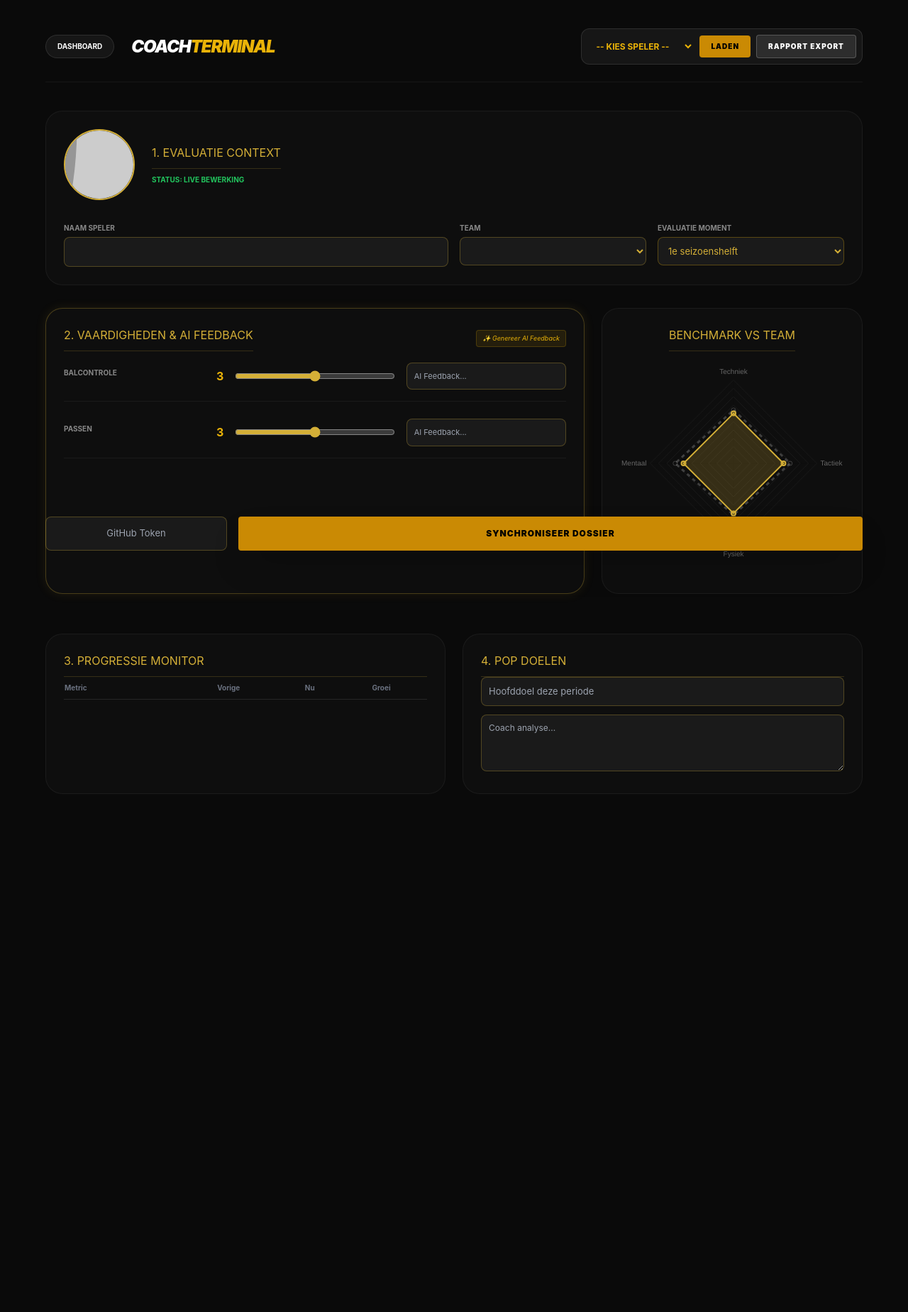
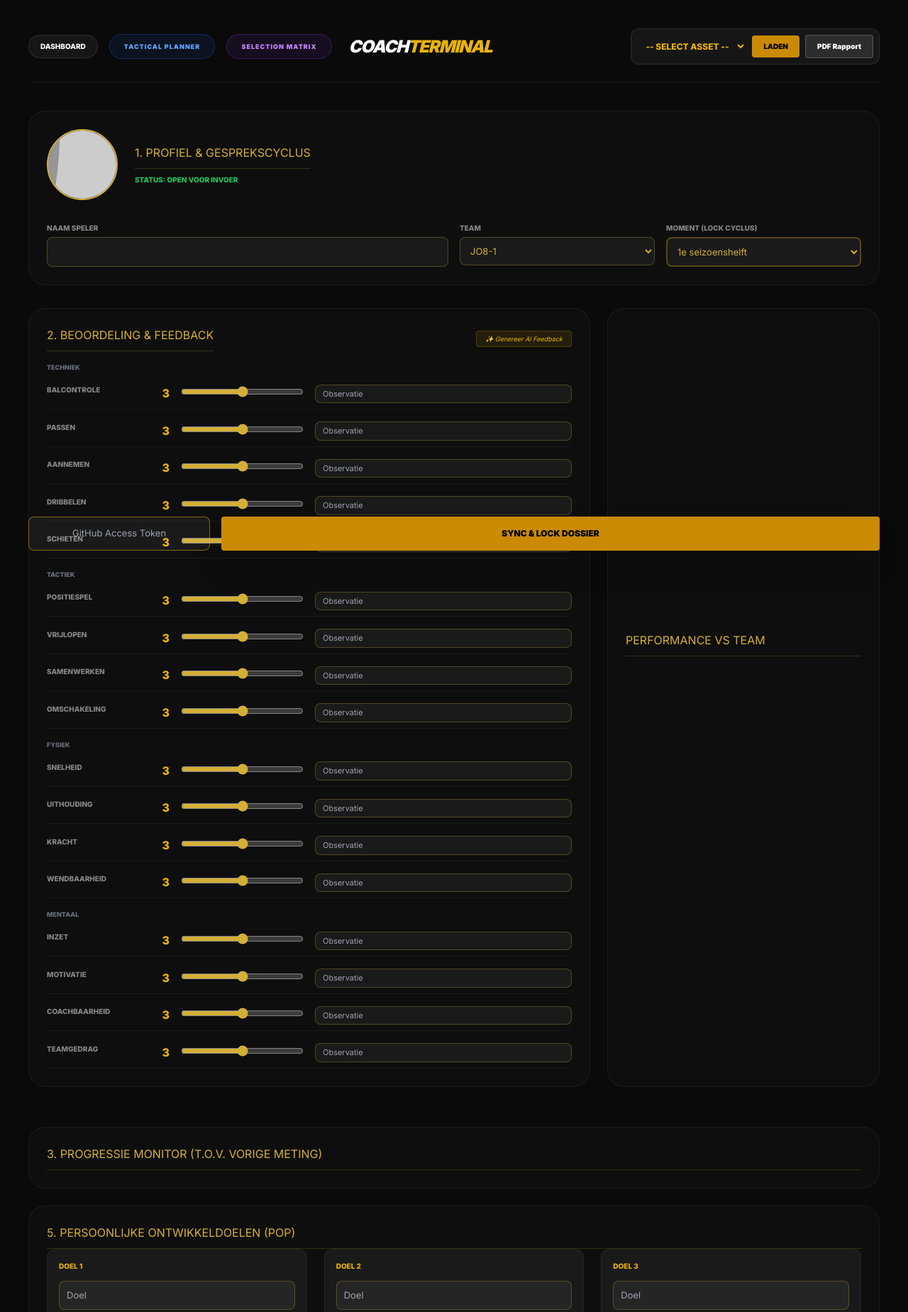
Before and after one commit to playbetter2021/sport-dashboard, a plain HTML site: page coach.html in a window 1280 px wide. Shown: the top 1849 px of the page at 71% size. Before the commit the page ends 1263 px from the top, so only its background shows below. Drawn offline with nearby package versions, Linux system fonts and the light colour scheme; placeholder pictures from the web are drawn by us.

Commit message:
Update coach.html

```diff
--- a/coach.html
+++ b/coach.html
@@ -7,35 +7,38 @@
     <script src="https://cdnjs.cloudflare.com/ajax/libs/jspdf/2.5.1/jspdf.umd.min.js"></script>
     <script src="https://cdnjs.cloudflare.com/ajax/libs/html2canvas/1.4.1/html2canvas.min.js"></script>
     <script src="https://cdn.jsdelivr.net/npm/chart.js"></script>
-
+    <link href="https://fonts.googleapis.com/css2?family=Inter:wght@400;600;800;900&display=swap" rel="stylesheet">
     <style>
-        :root { --gold: #D4AF37; --obsidian: #0a0a0a; --accent: #22c55e; }
-        body { background-color: var(--obsidian); color: #e5e5e5; font-family: 'Inter', sans-serif; padding-bottom: 140px; }
-        .input-luxe { background: rgba(255,255,255,0.05); border: 1px solid rgba(212,175,55,0.3); color: var(--gold); padding: 10px; border-radius: 8px; width: 100%; font-size: 13px; outline: none; transition: 0.2s; }
+        :root { --gold: #D4AF37; --obsidian: #0a0a0a; }
+        body { background-color: var(--obsidian); color: #e5e5e5; font-family: 'Inter', sans-serif; padding-bottom: 150px; }
+        .input-luxe { background: rgba(255,255,255,0.05); border: 1px solid rgba(212,175,55,0.3); color: var(--gold); padding: 10px; border-radius: 8px; width: 100%; font-size: 13px; outline: none; }
         .input-luxe:focus { border-color: var(--gold); background: rgba(212,175,55,0.1); }
-        .section-card { background: rgba(255,255,255,0.02); border: 1px solid rgba(255,255,255,0.05); padding: 25px; border-radius: 1.5rem; margin-bottom: 2rem; position: relative; }
+        .section-card { background: rgba(255,255,255,0.02); border: 1px solid rgba(255,255,255,0.05); padding: 25px; border-radius: 1.5rem; margin-bottom: 2rem; }
         label { font-size: 10px; text-transform: uppercase; color: #888; font-weight: bold; margin-bottom: 5px; display: block; }
         h3 { font-size: 11px; color: var(--gold); text-transform: uppercase; border-bottom: 1px solid rgba(212, 175, 55, 0.2); padding-bottom: 10px; margin-bottom: 20px; font-weight: 900; }
         .slider-gold { accent-color: var(--gold); cursor: pointer; width: 100%; }
         .preview-photo { width: 100px; height: 100px; border-radius: 50%; border: 2px solid var(--gold); object-fit: cover; background: #111; }
-        .btn-action { transition: all 0.2s; font-weight: 900; text-transform: uppercase; font-size: 10px; letter-spacing: 1px; }
-        .btn-action:hover { transform: translateY(-2px); }
-        .ai-glow { box-shadow: 0 0 15px rgba(212, 175, 55, 0.1); border: 1px solid rgba(212, 175, 55, 0.3); }
-        .diff-pos { color: #22c55e; }
-        .diff-neg { color: #ef4444; }
+        .nav-link { font-size: 9px; font-weight: 900; text-transform: uppercase; letter-spacing: 1px; padding: 10px 20px; border-radius: 50px; transition: 0.3s; }
+        .nav-blue { background: rgba(37, 99, 235, 0.1); color: #60a5fa; border: 1px solid rgba(37, 99, 235, 0.3); }
+        .nav-purple { background: rgba(147, 51, 234, 0.1); color: #c084fc; border: 1px solid rgba(147, 51, 234, 0.3); }
+        .diff-pos { color: #22c55e; font-weight: bold; }
+        .diff-neg { color: #ef4444; font-weight: bold; }
+        @media print { .no-print { display: none; } }
     </style>
 </head>
 <body class="p-6 md:p-10">
-    <div id="capture-area" class="max-w-6xl mx-auto">
+    <div id="capture-area" class="max-w-7xl mx-auto">
         <header class="flex flex-col md:flex-row justify-between items-center mb-10 border-b border-white/5 pb-6 gap-4 no-print">
             <div class="flex items-center gap-4">
                 <a href="index.html" class="bg-white/5 hover:bg-white/10 text-white px-4 py-2 rounded-full text-[10px] font-bold uppercase transition border border-white/10">Dashboard</a>
+                <a href="planner.html" class="nav-link nav-blue">Tactical Planner</a>
+                <a href="comparison.html" class="nav-link nav-purple">Selection Matrix</a>
                 <h1 class="text-2xl font-black italic text-white uppercase tracking-tighter ml-2">COACH<span class="text-yellow-500">TERMINAL</span></h1>
             </div>
             <div class="flex items-center gap-2 bg-white/5 p-2 rounded-xl border border-white/10">
                 <select id="assetSearch" class="bg-transparent outline-none cursor-pointer min-w-[150px] p-2 text-yellow-500 text-xs font-bold"></select>
-                <button id="loadBtn" class="bg-yellow-600 text-black px-4 py-2 rounded text-[10px] btn-action">Laden</button>
-                <button type="button" onclick="generatePDF()" class="bg-white/10 text-white px-4 py-2 rounded text-[10px] btn-action border border-white/20">Rapport Export</button>
+                <button id="loadBtn" class="bg-yellow-600 text-black px-4 py-2 rounded text-[10px] font-black uppercase hover:bg-yellow-400 transition">Laden</button>
+                <button type="button" onclick="generatePDF()" class="bg-white/10 text-white px-4 py-2 rounded text-[10px] font-black border border-white/20">PDF Rapport</button>
             </div>
         </header>
 
@@ -44,70 +47,73 @@
                 <div class="flex items-center gap-6 mb-8">
                     <img id="pPreviewImg" class="preview-photo" src="https://via.placeholder.com/150/0a0a0a/D4AF37?text=?" alt="Preview">
                     <div>
-                        <h3>1. Evaluatie Context</h3>
+                        <h3>1. Profiel & Gesprekscyclus</h3>
                         <p id="coachIdent" class="text-[9px] text-gray-500 uppercase font-bold tracking-widest italic"></p>
-                        <div id="statusBadge" class="mt-2 text-[10px] font-bold text-green-500 uppercase">Status: Live Bewerking</div>
+                        <div id="statusBadge" class="mt-2 text-[10px] font-bold text-green-500 uppercase">Status: Open voor invoer</div>
                     </div>
                 </div>
                 <div class="grid grid-cols-2 md:grid-cols-4 gap-4">
-                    <div class="md:col-span-2"><label>Naam Speler</label><input type="text" id="pName" class="input-luxe font-bold"></div>
+                    <div class="md:col-span-2"><label>Naam Speler</label><input type="text" id="pName" class="input-luxe font-bold" required></div>
                     <div><label>Team</label><select id="pTeam" class="input-luxe"></select></div>
                     <div>
-                        <label>Evaluatie Moment</label>
-                        <select id="pPeriod" class="input-luxe border border-yellow-500/30" onchange="window.handlePeriodChange()">
+                        <label>Moment (Lock Cyclus)</label>
+                        <select id="pPeriod" class="input-luxe border-2 border-yellow-500/30" onchange="checkLockStatus()">
                             <option value="1e seizoenshelft">1e seizoenshelft</option>
                             <option value="2e seizoenshelft">2e seizoenshelft</option>
-                            <option value="Eindbeoordeling">Eindbeoordeling</option>
+                            <option value="Eindgesprek">Eindbeoordeling / Eindgesprek</option>
                         </select>
                     </div>
                 </div>
             </div>
 
             <div class="grid grid-cols-1 lg:grid-cols-3 gap-6">
-                <div class="lg:col-span-2 section-card ai-glow">
+                <div class="lg:col-span-2 section-card">
                     <div class="flex justify-between items-center mb-4">
-                        <h3>2. Vaardigheden & AI Feedback</h3>
-                        <button type="button" onclick="generateAIFeedback()" class="text-[9px] bg-yellow-500/10 text-yellow-500 px-2 py-1 rounded border border-yellow-500/20 italic no-print">✨ Genereer AI Feedback</button>
+                        <h3>2. Beoordeling & Feedback</h3>
+                        <button type="button" onclick="generateAIFeedback()" class="text-[9px] bg-yellow-500/10 text-yellow-500 px-3 py-1 rounded border border-yellow-500/20 italic no-print">✨ Genereer AI Feedback</button>
                     </div>
-                    <div class="space-y-6">
-                        <div class="grid grid-cols-1 md:grid-cols-3 gap-4 items-center border-b border-white/5 pb-4">
-                            <div class="flex justify-between"><label>Balcontrole</label><span id="v_bal" class="text-yellow-500 font-bold">3</span></div>
-                            <input type="range" id="s_bal" min="1" max="5" value="3" class="slider-gold rating-input" oninput="v_bal.innerText=this.value">
-                            <input type="text" id="o_bal" placeholder="AI Feedback..." class="input-luxe text-[11px] ai-field">
-                        </div>
-                        <div class="grid grid-cols-1 md:grid-cols-3 gap-4 items-center border-b border-white/5 pb-4">
-                            <div class="flex justify-between"><label>Passen</label><span id="v_pas" class="text-yellow-500 font-bold">3</span></div>
-                            <input type="range" id="s_pas" min="1" max="5" value="3" class="slider-gold rating-input" oninput="v_pas.innerText=this.value">
-                            <input type="text" id="o_pas" placeholder="AI Feedback..." class="input-luxe text-[11px] ai-field">
+                    <div class="space-y-4" id="skillContainer">
                         </div>
                 </div>
-                </div>
-                <div class="section-card flex flex-col items-center">
-                    <h3>Benchmark vs Team</h3>
+                <div class="section-card flex flex-col items-center justify-center benchmark-card">
+                    <h3 class="w-full">Performance vs Team</h3>
                     <canvas id="radarChart"></canvas>
                 </div>
             </div>
 
-            <div class="grid grid-cols-1 lg:grid-cols-2 gap-6">
             <div class="section-card">
-                    <h3>3. Progressie Monitor</h3>
-                    <table class="w-full text-[10px]">
-                        <thead><tr class="text-gray-500 border-b border-white/10"><th class="text-left py-2">Metric</th><th>Vorige</th><th>Nu</th><th>Groei</th></tr></thead>
-                        <tbody id="comparisonTableBody"></tbody>
-                    </table>
+                <h3>3. Progressie Monitor (t.o.v. Vorige Meting)</h3>
+                <div id="progressContainer" class="grid grid-cols-1 md:grid-cols-2 lg:grid-cols-4 gap-4">
                     </div>
+            </div>
+
             <div class="section-card">
-                    <h3>4. POP Doelen</h3>
-                    <div class="space-y-3">
-                        <input type="text" id="g1" placeholder="Hoofddoel deze periode" class="input-luxe">
-                        <textarea id="pGrowth" class="input-luxe h-20 text-xs" placeholder="Coach analyse..."></textarea>
+                <h3>5. Persoonlijke Ontwikkeldoelen (POP)</h3>
+                <div class="grid grid-cols-1 md:grid-cols-3 gap-6">
+                    <div class="space-y-2 p-4 bg-white/5 rounded-xl border border-white/5">
+                        <label class="text-yellow-500">Doel 1</label>
+                        <input type="text" id="g1" placeholder="Doel" class="input-luxe mb-2">
+                        <textarea id="a1" placeholder="Acties / Training" class="input-luxe h-16 text-xs mb-2"></textarea>
+                        <input type="text" id="t1" placeholder="Tijdspad" class="input-luxe text-xs">
+                    </div>
+                    <div class="space-y-2 p-4 bg-white/5 rounded-xl border border-white/5">
+                        <label class="text-yellow-500">Doel 2</label>
+                        <input type="text" id="g2" placeholder="Doel" class="input-luxe mb-2">
+                        <textarea id="a2" placeholder="Acties / Training" class="input-luxe h-16 text-xs mb-2"></textarea>
+                        <input type="text" id="t2" placeholder="Tijdspad" class="input-luxe text-xs">
+                    </div>
+                    <div class="space-y-2 p-4 bg-white/5 rounded-xl border border-white/5">
+                        <label class="text-yellow-500">Doel 3</label>
+                        <input type="text" id="g3" placeholder="Doel" class="input-luxe mb-2">
+                        <textarea id="a3" placeholder="Acties / Training" class="input-luxe h-16 text-xs mb-2"></textarea>
+                        <input type="text" id="t3" placeholder="Tijdspad" class="input-luxe text-xs">
                     </div>
                 </div>
             </div>
 
             <div class="save-bar flex gap-4 sticky bottom-6 z-50 no-print">
-                <input type="password" id="ghToken" placeholder="GitHub Token" class="input-luxe md:w-64 text-center">
-                <button type="submit" id="saveBtn" class="bg-yellow-600 text-black font-black px-12 py-4 rounded uppercase text-xs btn-action flex-1 shadow-2xl hover:bg-yellow-400">Synchroniseer Dossier</button>
+                <input type="password" id="ghToken" placeholder="GitHub Access Token" class="input-luxe md:w-64 text-center border-yellow-500/50">
+                <button type="submit" id="saveBtn" class="bg-yellow-600 text-black font-black px-12 py-4 rounded uppercase text-xs flex-1 shadow-2xl hover:bg-yellow-400">Sync & Lock Dossier</button>
             </div>
         </form>
     </div>
@@ -118,89 +124,98 @@
         const currentUser = JSON.parse(sessionStorage.getItem('elite_user'));
         let radarChart, allPlayers = [], currentPlayer = null;
 
-        // 1. AI FEEDBACK ENGINE
-        window.generateAIFeedback = function() {
-            const metrics = [
-                { id: 'bal', label: 'balcontrole', pos: 'Heel balvast, goed gevoel voor de bal.', neg: 'Focus op eerste aanname en controle onder druk.' },
-                { id: 'pas', label: 'passing', pos: 'Strakke passing, ziet de vrije man goed.', neg: 'Werk aan balsnelheid en passing met links.' }
-            ];
-
-            metrics.forEach(m => {
-                const val = parseInt(document.getElementById('s_' + m.id).value);
-                const feedbackField = document.getElementById('o_' + m.id);
-                if (val >= 4) feedbackField.value = m.pos;
-                else if (val <= 2) feedbackField.value = m.neg;
-                else feedbackField.value = "Stabiel niveau, werk aan details voor de volgende stap.";
-            });
-            alert("✨ AI Feedback gegenereerd op basis van scores.");
+        const skillKeys = {
+            'Techniek': ['bal', 'pas', 'aan', 'drib', 'schot'],
+            'Tactiek': ['posi', 'vrij', 'sam', 'oms'],
+            'Fysiek': ['sne', 'uit', 'kra', 'wen'],
+            'Mentaal': ['inz', 'mot', 'coa', 'tea']
         };
 
-        // 2. RADAR & BENCHMARK
-        function initRadar() {
-            const ctx = document.getElementById('radarChart');
-            radarChart = new Chart(ctx, {
-                type: 'radar',
-                data: {
-                    labels: ['Techniek', 'Tactiek', 'Fysiek', 'Mentaal'],
-                    datasets: [
-                        { label: 'Speler', data: [3, 3, 3, 3], backgroundColor: 'rgba(212, 175, 55, 0.2)', borderColor: '#D4AF37', borderWidth: 2 },
-                        { label: 'Team', data: [3.2, 3.4, 3.1, 3.5], backgroundColor: 'transparent', borderColor: 'rgba(255,255,255,0.2)', borderDash: [5, 5] }
-                    ]
-                },
-                options: { scales: { r: { min: 0, max: 5, grid: { color: 'rgba(255,255,255,0.05)' }, pointLabels: { color: '#666' }, ticks: { display: false } } }, plugins: { legend: { display: false } } }
+        const skillLabels = {
+            bal: 'Balcontrole', pas: 'Passen', aan: 'Aannemen', drib: 'Dribbelen', schot: 'Schieten',
+            posi: 'Positiespel', vrij: 'Vrijlopen', sam: 'Samenwerken', oms: 'Omschakeling',
+            sne: 'Snelheid', uit: 'Uithouding', kra: 'Kracht', wen: 'Wendbaarheid',
+            inz: 'Inzet', mot: 'Motivatie', coa: 'Coachbaarheid', tea: 'Teamgedrag'
+        };
+
+        function generateFields() {
+            const container = document.getElementById('skillContainer');
+            Object.keys(skillKeys).forEach(cat => {
+                const catTitle = document.createElement('h4');
+                catTitle.className = "text-[9px] text-gray-500 uppercase font-bold mt-4 mb-2";
+                catTitle.innerText = cat;
+                container.appendChild(catTitle);
+
+                skillKeys[cat].forEach(key => {
+                    const row = document.createElement('div');
+                    row.className = "grid grid-cols-1 md:grid-cols-12 gap-4 items-center border-b border-white/5 pb-2 mb-2";
+                    row.innerHTML = `
+                        <div class="md:col-span-3 flex justify-between"><label class="mb-0">${skillLabels[key]}</label><span id="v_${key}" class="text-yellow-500 font-bold">3</span></div>
+                        <div class="md:col-span-3"><input type="range" id="s_${key}" min="1" max="5" value="3" class="slider-gold rating-input" oninput="v_${key}.innerText=this.value"></div>
+                        <div class="md:col-span-6"><input type="text" id="o_${key}" placeholder="Observatie" class="input-luxe py-1 text-[11px]"></div>
+                    `;
+                    container.appendChild(row);
+                });
             });
         }
 
-        // 3. PROGRESSIE & LIVE UPDATES
-        function syncData() {
-            const tbody = document.getElementById('comparisonTableBody');
-            tbody.innerHTML = '';
-            ['bal', 'pas'].forEach(m => {
-                const cur = parseInt(document.getElementById('s_' + m).value);
-                const prev = currentPlayer?.ratings?.[m] || 3;
-                const diff = cur - prev;
-                tbody.innerHTML += `<tr><td class="py-2 text-gray-400 uppercase font-bold">${m}</td><td>${prev}</td><td class="text-yellow-500 font-black">${cur}</td><td class="${diff >= 0 ? 'text-green-500' : 'text-red-500'}">${diff > 0 ? '+' : ''}${diff}</td></tr>`;
+        window.generateAIFeedback = function() {
+            Object.keys(skillLabels).forEach(key => {
+                const val = parseInt(document.getElementById('s_'+key).value);
+                const field = document.getElementById('o_'+key);
+                if (val >= 4) field.value = "Uitmuntend niveau, behoud deze intensiteit.";
+                else if (val <= 2) field.value = "Aandachtspunt: Focus op basistechniek en herhaling.";
+                else field.value = "Voldoende basis, werk aan details voor de volgende stap.";
             });
-            radarChart.data.datasets[0].data = [ (parseInt(document.getElementById('s_bal').value)+parseInt(document.getElementById('s_pas').value))/2, 3, 3, 3 ];
-            radarChart.update();
-        }
+            alert("✨ AI Feedback gegenereerd op basis van huidige scores.");
+        };
 
-        // 4. PDF RAPPORT
+        window.checkLockStatus = function() {
+            if (!currentPlayer) return;
+            const period = document.getElementById('pPeriod').value;
+            const isLocked = (currentUser.role !== 'admin' && currentPlayer.history && currentPlayer.history[period]);
+            const badge = document.getElementById('statusBadge');
+
+            document.querySelectorAll('input, textarea, select').forEach(el => {
+                if(!['assetSearch', 'pPeriod', 'ghToken', 'loadBtn'].includes(el.id)) el.disabled = isLocked;
+            });
+
+            badge.innerText = isLocked ? `STATUS: GELOCKED (${period})` : "STATUS: OPEN VOOR INVOER";
+            badge.className = isLocked ? "mt-2 text-[10px] font-bold text-red-500 uppercase" : "mt-2 text-[10px] font-bold text-green-500 uppercase";
+        };
+
         window.generatePDF = async function() {
             const { jsPDF } = window.jspdf;
             const doc = new jsPDF('p', 'mm', 'a4');
             const capture = document.getElementById('capture-area');
-            const noPrint = document.querySelectorAll('.no-print');
-            noPrint.forEach(el => el.style.display = 'none');
-
             html2canvas(capture, { backgroundColor: '#0a0a0a', scale: 2 }).then(canvas => {
                 const imgData = canvas.toDataURL('image/png');
                 doc.addImage(imgData, 'PNG', 0, 0, 210, (canvas.height * 210) / canvas.width);
                 doc.save(`ElitePro_Rapport_${document.getElementById('pName').value}.pdf`);
-                noPrint.forEach(el => el.style.display = '');
             });
         };
 
-        // INITIALISATIE
         async function init() {
+            generateFields();
             allPlayers = await DataProvider.getAllPlayers();
-            initRadar();
-            const search = document.getElementById('assetSearch');
-            search.innerHTML = '<option value="">-- KIES SPELER --</option>' + allPlayers.map(p => `<option value="${p.id}">${p.bio.name}</option>`).join('');
+            document.getElementById('assetSearch').innerHTML = '<option value="">-- SELECT ASSET --</option>' +
+                allPlayers.map(p => `<option value="${p.id}">${p.bio.name}</option>`).join('');
+
+            const teamList = ["JO8-1", "JO10-1", "JO15-1", "Senioren 1"];
+            document.getElementById('pTeam').innerHTML = teamList.map(t => `<option value="${t}">${t}</option>`).join('');
+        }
 
         document.getElementById('loadBtn').onclick = (e) => {
             e.preventDefault();
-                currentPlayer = allPlayers.find(x => x.id === search.value);
+            currentPlayer = allPlayers.find(x => x.id === document.getElementById('assetSearch').value);
             if (currentPlayer) {
                 document.getElementById('pName').value = currentPlayer.bio.name;
                 document.getElementById('pPreviewImg').src = currentPlayer.bio.photo;
-                    document.getElementById('pTeam').innerHTML = `<option>${currentPlayer.bio.team}</option>`;
-                    syncData();
+                window.checkLockStatus();
+                alert("✅ Speler geladen.");
             }
         };
-        }
 
-        document.body.addEventListener('input', (e) => { if(e.target.classList.contains('rating-input')) syncData(); });
         init();
     </script>
 </body>
```
Lines whose indentation alone changed are shown as unchanged.
